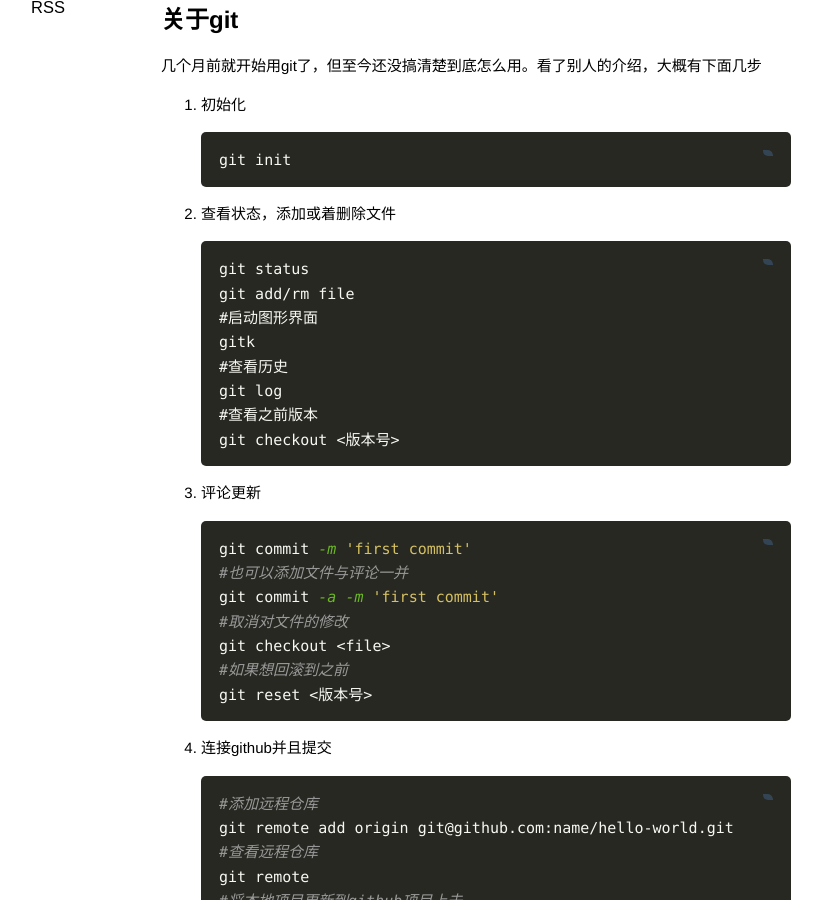
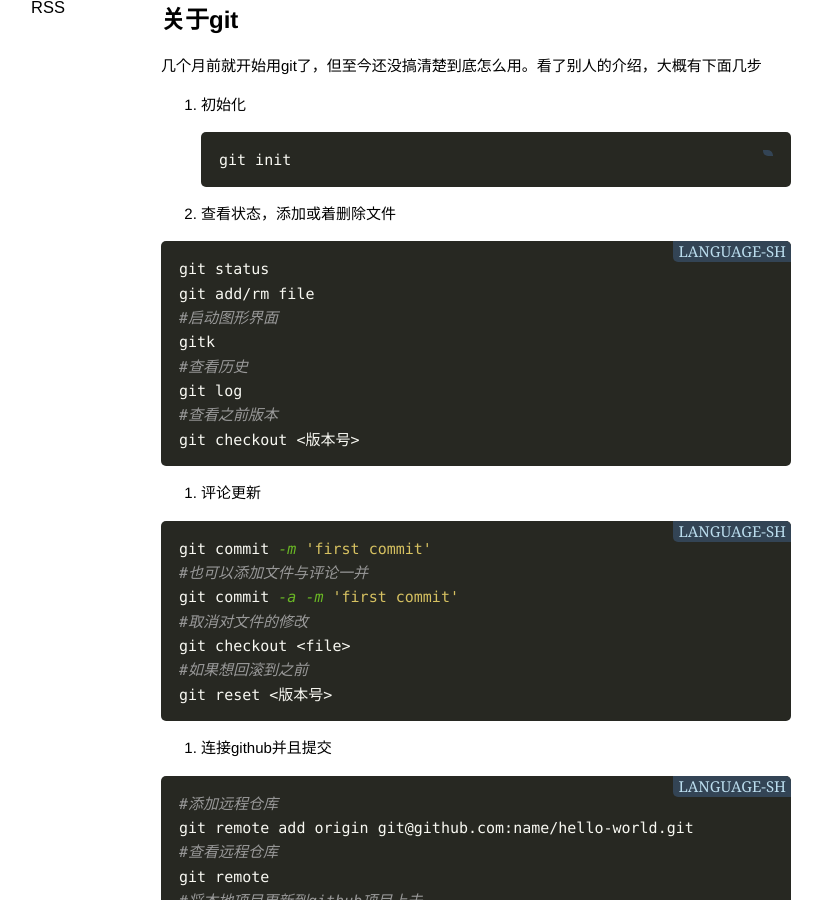
Before and after one commit to wumin722/wumin722.github.com, a Jekyll site: the page built from _posts/2013-03-07-hello.md, in a window 1280 px wide and 900 px high, scrolled down 330 px. Shown: the whole window, without its empty margins (194-1016 px from the left). Built offline with Jekyll 4.4.1, drawn with Linux system fonts in a browser that asks for light colours; Markdown is read by kramdown in place of the engine named in the settings; comment, search, counter and statistics services are not loaded.

Commit message:
highlight

````diff
--- a/_posts/2013-03-07-hello.md
+++ b/_posts/2013-03-07-hello.md
@@ -26,7 +26,7 @@ git init
 ```
 
 2. 查看状态，添加或着删除文件
-```
+{% highlight sh %}
 git status
 git add/rm file
 #启动图形界面
@@ -35,10 +35,10 @@ gitk
 git log
 #查看之前版本
 git checkout <版本号>
-```
+{% endhighlight %}
 
 3. 评论更新
-```shell
+{% highlight sh %}
 git commit -m 'first commit'
 #也可以添加文件与评论一并
 git commit -a -m 'first commit'
@@ -46,20 +46,21 @@ git commit -a -m 'first commit'
 git checkout <file>
 #如果想回滚到之前
 git reset <版本号>
-```
+{% endhighlight %}
+
 
 4. 连接github并且提交
-```shell
+{% highlight sh %}
 #添加远程仓库
 git remote add origin git@github.com:name/hello-world.git
 #查看远程仓库
 git remote
 #将本地项目更新到github项目上去
 git push -u origin master
-```
+{% endhighlight %}
 
 5. 分支
-```shell
+{% highlight sh %}
 #新建分支
 git branch <branch>
 #查看分支
@@ -70,7 +71,7 @@ git checkout -b <branch>
 git merge <branch>
 #删除
 git checkout -d <branch>
-```
+{% endhighlight %}
 
 可能出现的问题
 -------------
````
